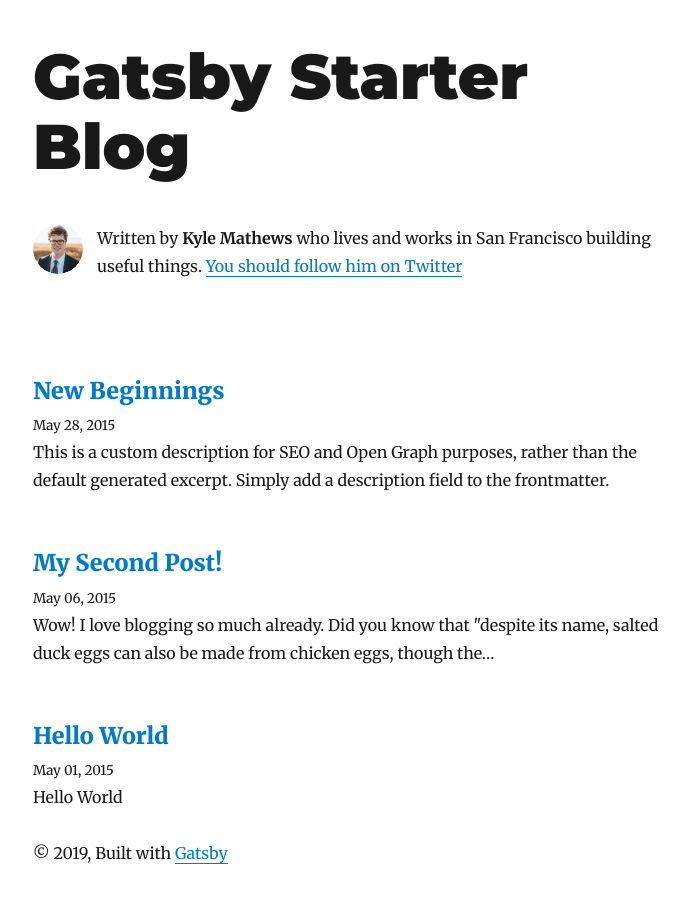
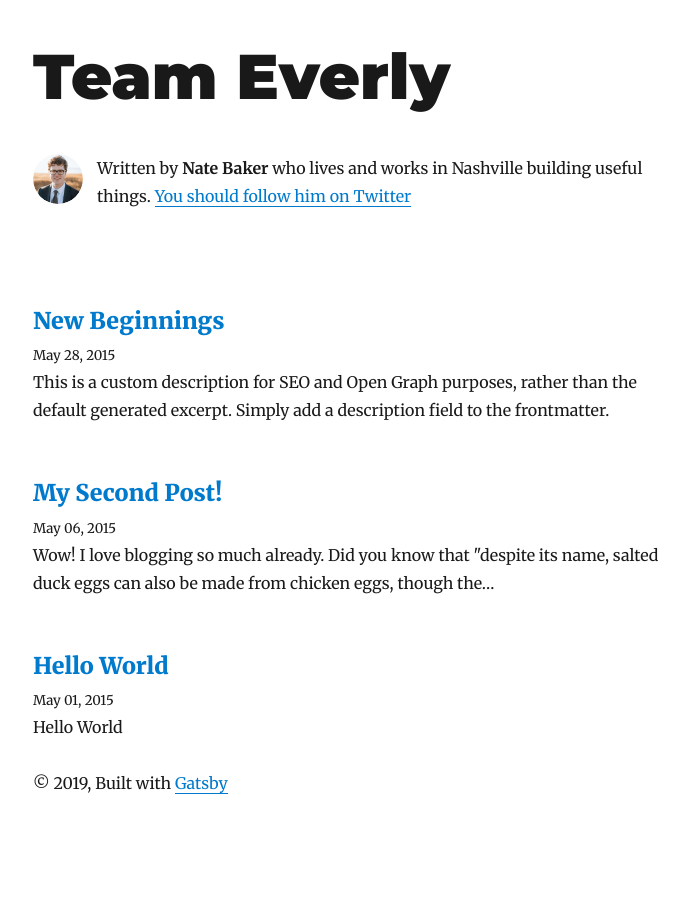
Before and after one commit to nathantbaker/everly, a Gatsby site: page / in a window 1280 px wide. Shown: the whole page, without its empty margins (292-981 px from the left). After the commit the page ends 839 px from the top, so only its background shows below. Built offline with nearby package versions, Linux system fonts and the light colour scheme; Gatsby itself is replaced by a stand-in of ours; some packages are replaced by stand-ins of ours.

Commit message:
basic settings

```diff
--- a/gatsby-config.js
+++ b/gatsby-config.js
@@ -1,11 +1,11 @@
 module.exports = {
   siteMetadata: {
-    title: `Gatsby Starter Blog`,
-    author: `Kyle Mathews`,
+    title: `Team Everly`,
+    author: `Nate Baker`,
     description: `A starter blog demonstrating what Gatsby can do.`,
     siteUrl: `https://gatsby-starter-blog-demo.netlify.com/`,
     social: {
-      twitter: `kylemathews`,
+      twitter: `nathantbaker`,
     },
   },
   plugins: [
--- a/src/components/bio.js
+++ b/src/components/bio.js
@@ -54,8 +54,7 @@
         }}
       />
       <p>
-        Written by <strong>{author}</strong> who lives and works in San
-        Francisco building useful things.
+        Written by <strong>{author}</strong> who lives and works in Nashville building useful things.
         {` `}
         <a href={`https://twitter.com/${social.twitter}`}>
           You should follow him on Twitter
```
